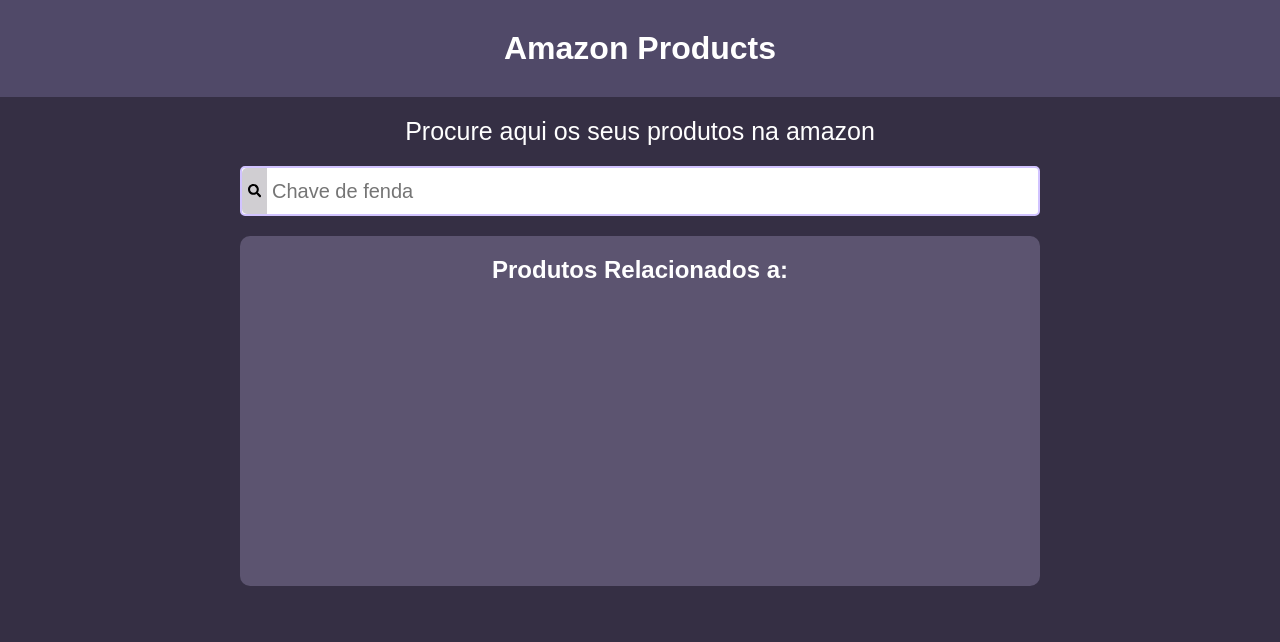
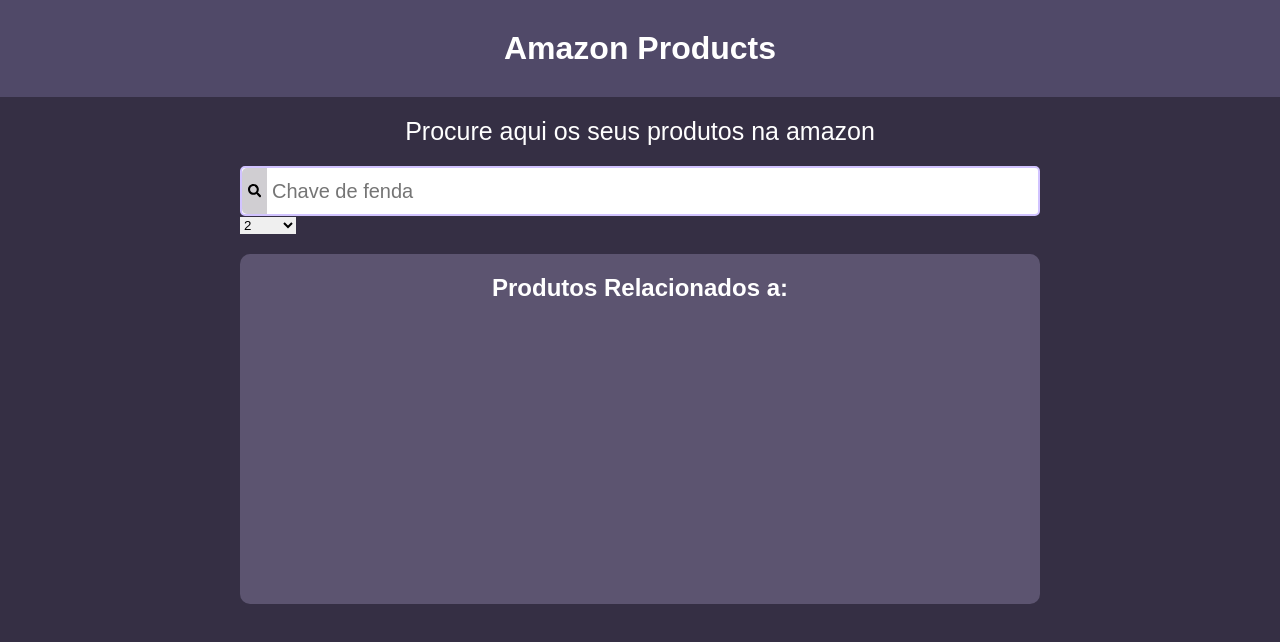
Before and after one commit to Fezaoo/web-scraping-amazon, a React (Create React App) app: page / in a window 1280 px wide. Shown: the top 642 px of the page. Built offline with nearby package versions, Linux system fonts and the light colour scheme.

Commit message:
select quantity

```diff
--- a/src/App.js
+++ b/src/App.js
@@ -12,13 +12,14 @@
   const [ActualSearch, setActualSearch] = useState('')
   const [Display, setDisplay] = useState(true)
   const [Data, setData] = useState()
+  const [Limit, setLimit] = useState(2)
 
   function search_products () {
     console.log(Search)
     setLoading(true)
     if (!Display){setDisplay(true)}
     setActualSearch(Search)
-    axios.get(`http://127.0.0.1:5000/api/dados?query=${Search}`)
+    axios.get(`http://127.0.0.1:5000/api/dados?query=${Search}&limit=${Limit}`)
     .then(response => {
       setData(response.data)
       console.log('Dados recebidos:', response.data);
@@ -51,6 +52,15 @@
               <FaSearch className='search_icon'/>
             </button>
             <input onChange={(e) => {setSearch(e.target.value)}} value={Search} placeholder='Chave de fenda' className='search_input'/>
+            <div>
+              <select value={Limit} onChange={(e) => {setLimit(e.target.value)}}>
+                <option value={2}>2</option>
+                <option value={4}>4</option>
+                <option value={5}>5</option>
+                <option value={10}>10</option>
+                <option value={999}>Todos</option>
+              </select>
+            </div>
           </div>
           </div>
         </section>
```
Also changed, not shown: 1 other file (tests, documents, lock files or other folders).
